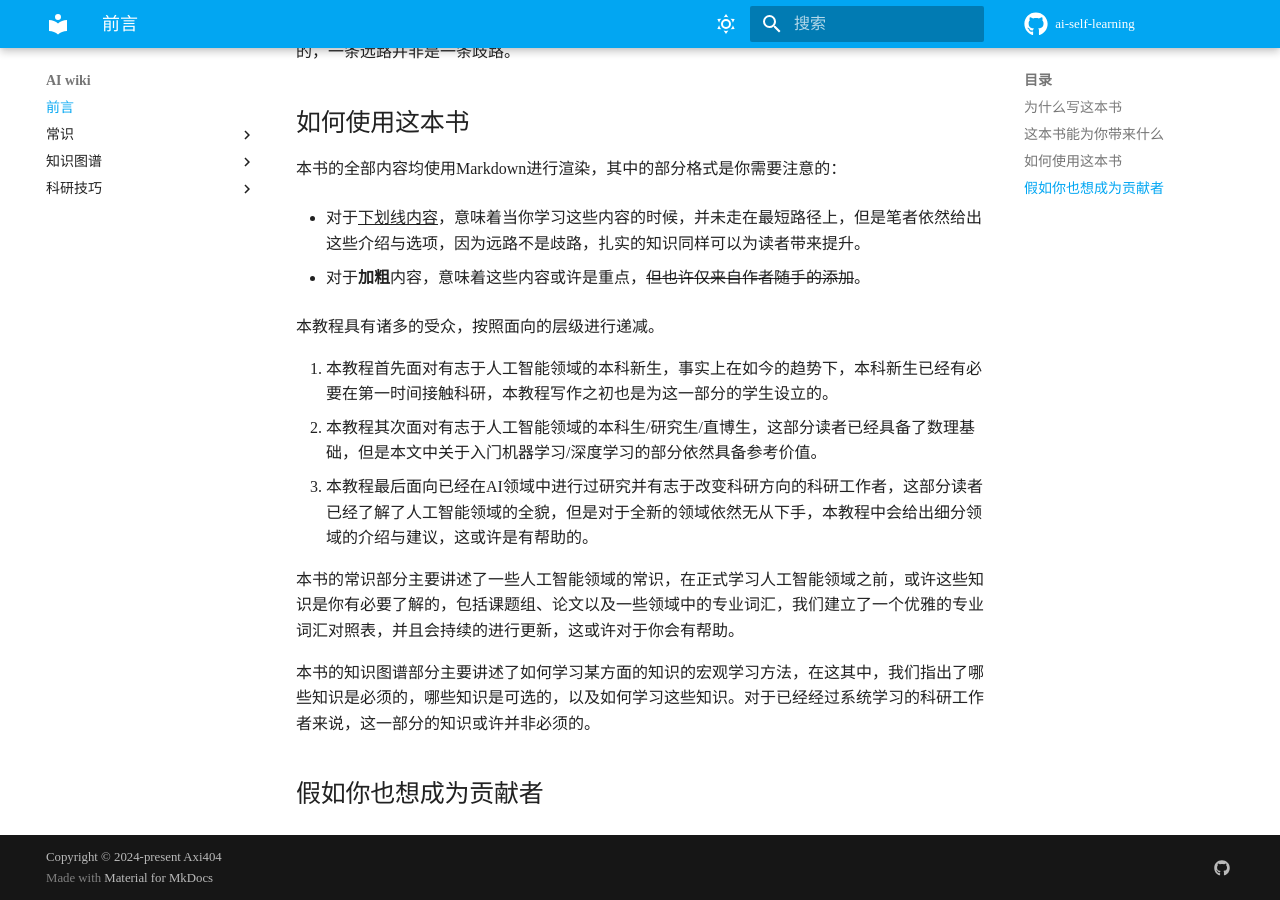
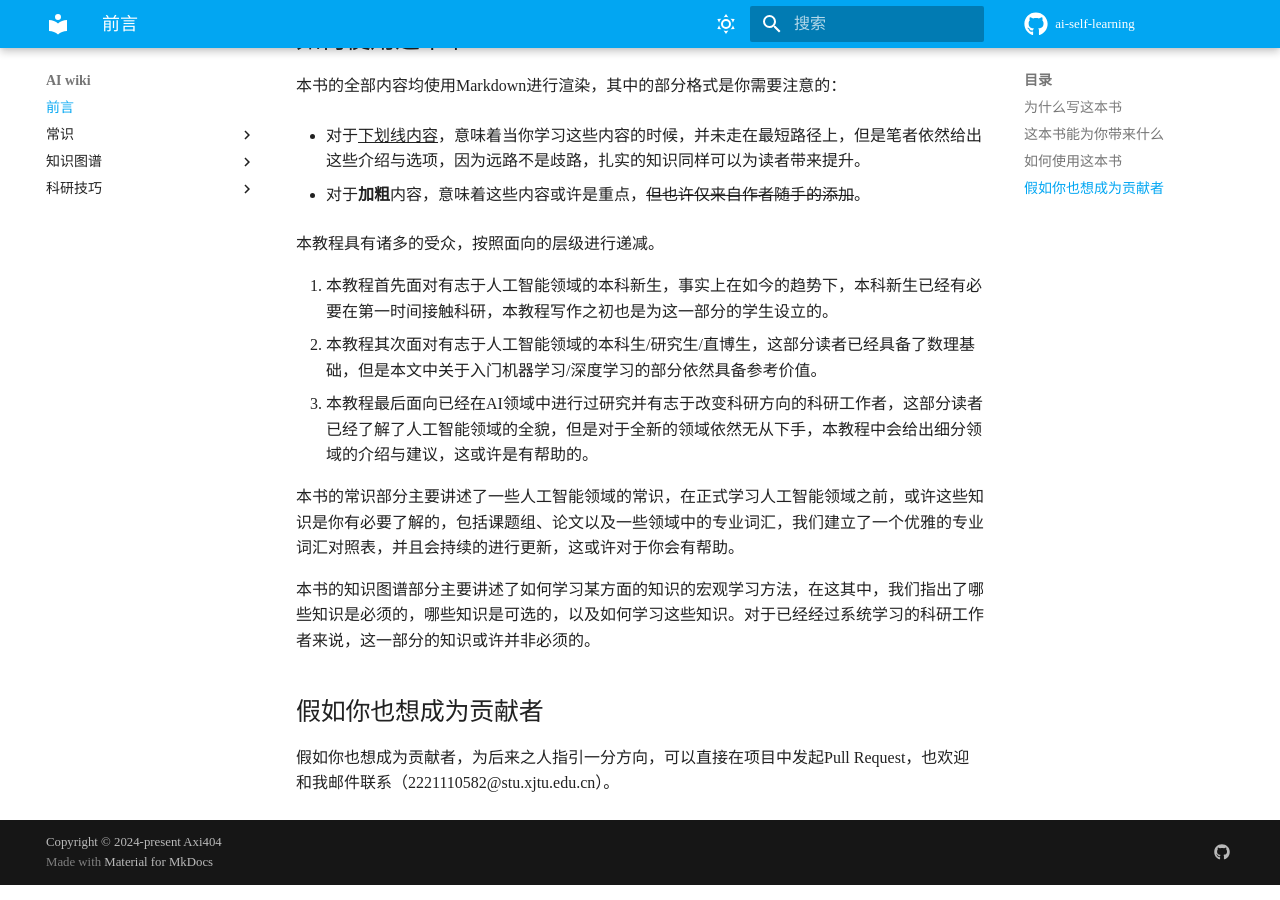
Before and after one commit to Axi404/ai-self-learning, an MkDocs documentation site: the page built from docs/index.md, in a window 1280 px wide and 900 px high, scrolled down 1549 px. Built offline with MkDocs 1.6.1 and Material for MkDocs 9.7.7, drawn with Linux system fonts in a browser that asks for light colours; some web fonts are replaced; comment, search, counter and statistics services are not loaded.

Commit message:
update index

```diff
--- a/docs/index.md
+++ b/docs/index.md
@@ -48,3 +48,5 @@
 本书的知识图谱部分主要讲述了如何学习某方面的知识的宏观学习方法，在这其中，我们指出了哪些知识是必须的，哪些知识是可选的，以及如何学习这些知识。对于已经经过系统学习的科研工作者来说，这一部分的知识或许并非必须的。
 
 ## 假如你也想成为贡献者
+
+假如你也想成为贡献者，为后来之人指引一分方向，可以直接在项目中发起Pull Request，也欢迎和我邮件联系（2221110582@stu.xjtu.edu.cn）。
```
Also changed, not shown: docs/images/icon.png.
